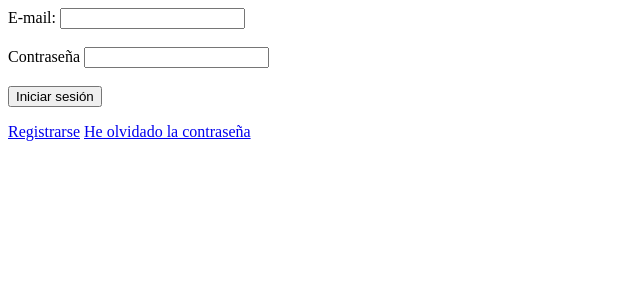
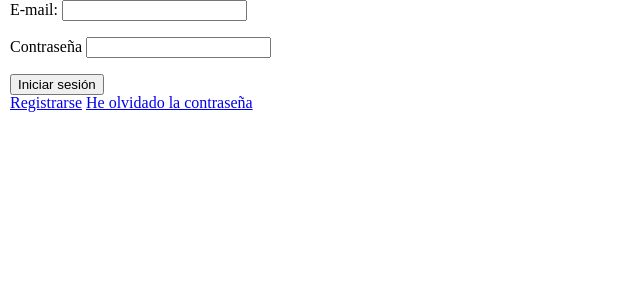
Before and after one commit to diezMalena/Desafio1, a PHP site: page / in a window 1280 px wide. Shown: the top 300 px of the page, without its empty margins (0-640 px from the left). Run offline with PHP 8.4, Linux system fonts and the light colour scheme.

Commit message:
1º versión estilo

```diff
--- a/index.php
+++ b/index.php
@@ -1,8 +1,10 @@
 <html>
     <head>
-        <title>CRUD</title>
+        <title>Escape Web</title>
         <script src="Script/validacion.js"></script>
+        <link rel="stylesheet" href="./CSS/general.css">
     </head>
+
     <body>
         <?php
             require_once './BBDD/conexion.php';
@@ -12,6 +14,12 @@
                 unset($_SESSION["mensajeError"]);
             }
         ?>
+        <div class="container">
+            <header class="row">
+                <div class="col-e-4 col-m-12">
+                <img src="" alt="">
+                </div>
+            </header>
 
             <form action="./Controlador/registro_IS.php" method="post">
                 <label for="mail">
@@ -25,5 +33,6 @@
             </form>
             <a href="registro.php">Registrarse</a>
             <a href="olvideContraseña.php">He olvidado la contraseña</a>
+        </div>
     </body>
 </html>
```
Lines whose indentation alone changed are shown as unchanged.
